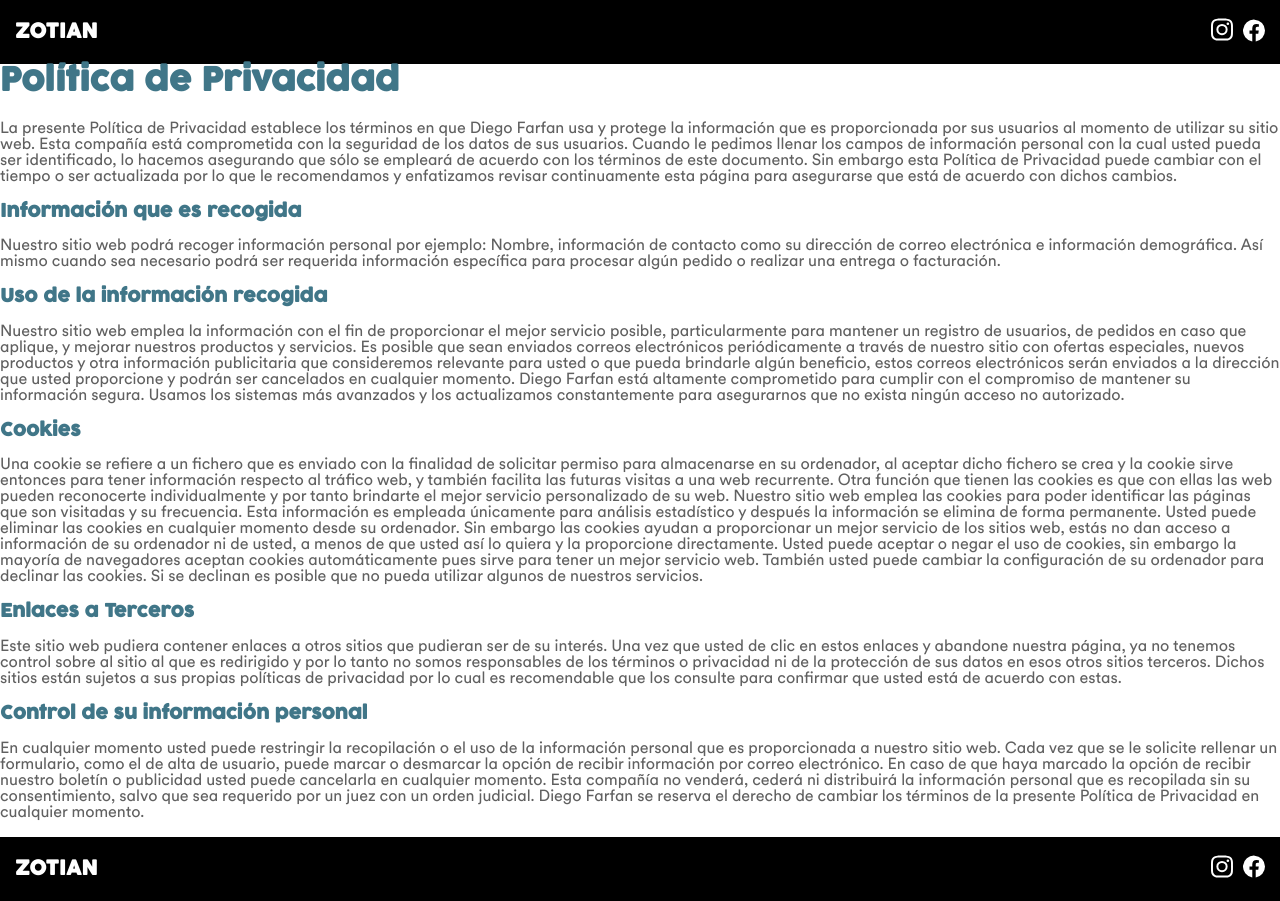
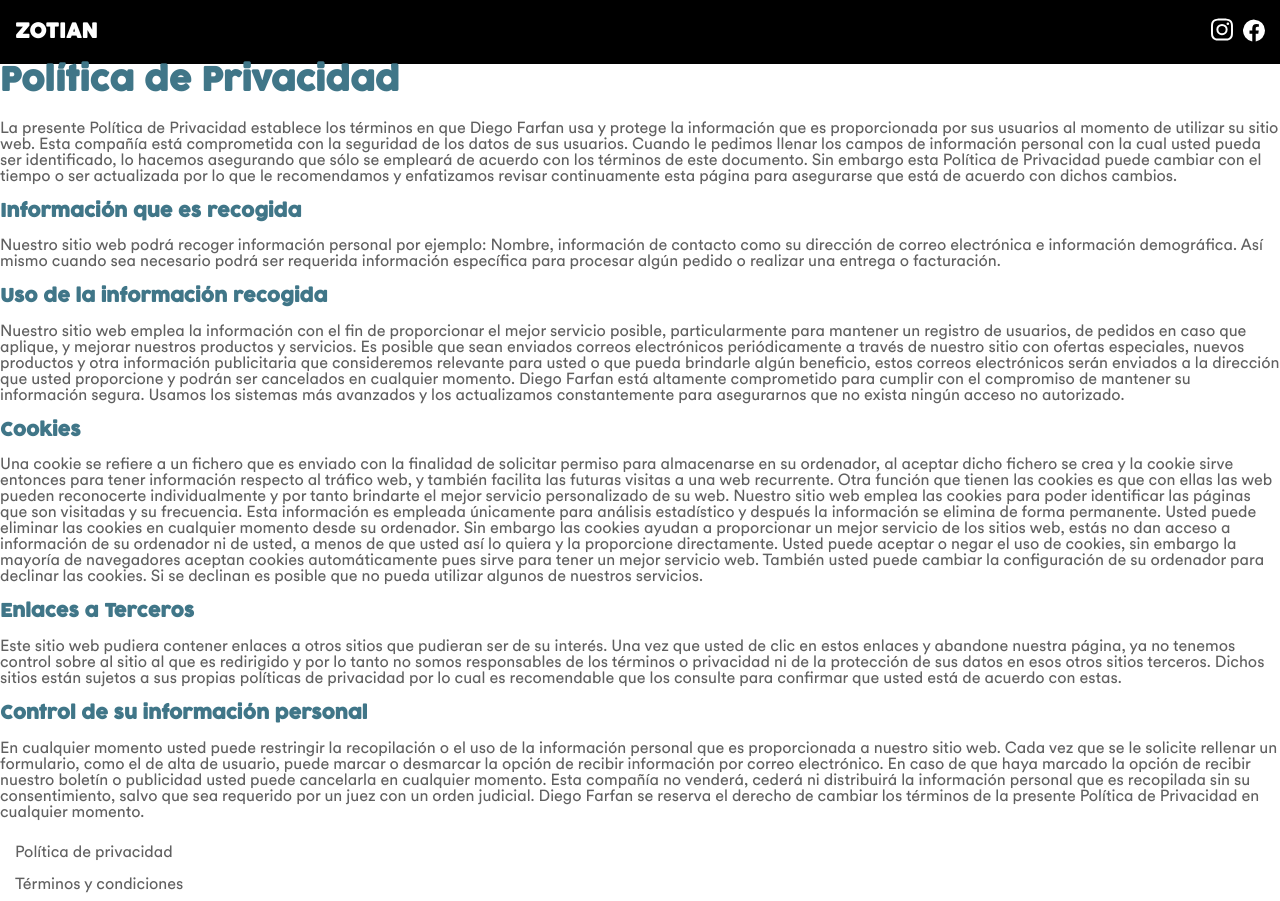
Before and after one commit to RebelsDev/zotian, a Next.js app: page /politica-y-privacidad in a window 1280 px wide. Built offline with nearby package versions, Linux system fonts and the light colour scheme.

Commit message:
add footer

```diff
--- a/pages/shared/footer.jsx
+++ b/pages/shared/footer.jsx
@@ -1,38 +1,17 @@
-import Link from 'next/link'
 import styles from '../../styles/Navbar.module.scss'
 
-export default function Foot() {
+export default function Footer() {
     return (
-        <div className={styles.navbar}>
+        <div className={styles.footer}>
             <div className={styles.container}>
-
-                <Link href="/">
-                    <a>
-                        <div className={styles.logo}>
-                            <h1>
-                                ZOTIAN
-                            </h1>
-                        </div>
-
-                    </a>
-
-                </Link>
-                <div className={styles.contact}>
-                    <a href="https://instagram.com/dogophotograph?utm_medium=copy_link" aria-label='Diego Farfan Instagram'>
-                        <svg xmlns="http://www.w3.org/2000/svg" width="33.206" height="33.197" viewBox="0 0 43.206 43.197">
-                            <path id="Icon_awesome-instagram" data-name="Icon awesome-instagram" d="M1789.069,62.213a11.075,11.075,0,1,0,11.075,11.075h0a11.057,11.057,0,0,0-11.04-11.075Zm0,18.276a7.2,7.2,0,1,1,7.2-7.2,7.2,7.2,0,0,1-7.2,7.2Zm14.112-18.729a2.583,2.583,0,1,1-2.584-2.583h0a2.577,2.577,0,0,1,2.584,2.571v.012Zm7.335,2.622c-.164-3.46-.954-6.526-3.489-9.051s-5.591-3.316-9.051-3.49c-3.566-.2-14.256-.2-17.823,0-3.45.165-6.516.955-9.051,3.48s-3.315,5.591-3.489,9.051c-.2,3.566-.2,14.256,0,17.822.164,3.461.954,6.526,3.489,9.051s5.591,3.316,9.051,3.49c3.567.2,14.256.2,17.823,0,3.46-.165,6.525-.955,9.051-3.49s3.315-5.59,3.489-9.051c.2-3.566.2-14.246,0-17.812Zm-4.607,21.639a7.29,7.29,0,0,1-4.107,4.106c-2.843,1.128-9.59.867-12.733.867s-9.9.251-12.733-.867a7.291,7.291,0,0,1-4.106-4.106c-1.128-2.843-.867-9.591-.867-12.733s-.251-9.9.867-12.733a7.291,7.291,0,0,1,4.106-4.106c2.844-1.128,9.591-.867,12.733-.867s9.9-.251,12.733.867a7.285,7.285,0,0,1,4.106,4.106c1.128,2.843.868,9.591.868,12.733S1807.036,83.187,1805.909,86.021Z" transform="translate(-1767.462 -51.689)" />
-                        </svg>
-
-                    </a>
-                    <a href="https://www.facebook.com/DogoPhotograph/" target="_blank" rel="noopener noreferrer" aria-label='Diego Farfan Facebook'>
-                        <svg xmlns="http://www.w3.org/2000/svg" width="33.364" height="33.102" viewBox="0 0 43.364 43.102">
-                            <path id="Icon_awesome-facebook" data-name="Icon awesome-facebook" d="M1865.191,73.544a21.682,21.682,0,1,0-25.07,21.42V79.812h-5.508V73.544h5.508V68.767c0-5.434,3.235-8.435,8.19-8.435a33.4,33.4,0,0,1,4.854.423v5.334h-2.735c-2.693,0-3.533,1.671-3.533,3.386v4.069h6.013l-.962,6.268H1846.9V94.964A21.69,21.69,0,0,0,1865.191,73.544Z" transform="translate(-1821.827 -51.862)" />
-                        </svg>
-
-                    </a>
+                <div className={styles.links}>
+                    <p>Política de privacidad</p>
+                    <p>Términos y condiciones</p>
 
                 </div>
-
+                <div className={styles.copyright}>
+                    ® 2021 - ZOTIAN
+                </div>
             </div>
         </div>
     )
```
Also changed, not shown: pages/index.jsx (+27 -5 lines), styles/Footer.modules.scss (+15 -0 lines), styles/Home.module.scss (+18 -0 lines), public/img/hero_footer_bg_mobile.png (added).
